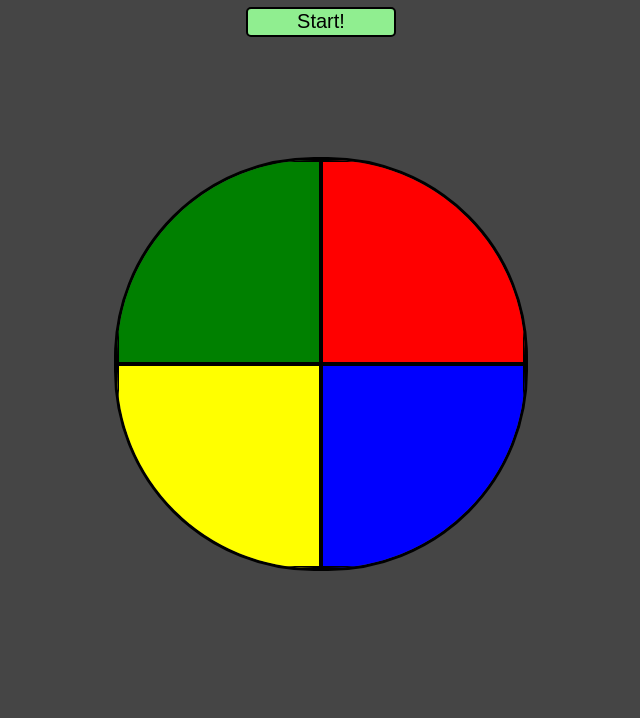
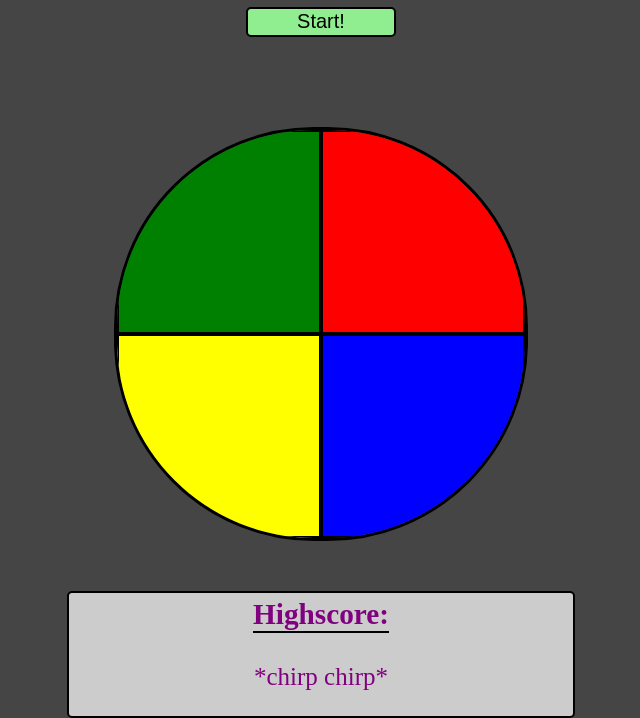
Before and after one commit to Lavitzlegend/Lavitzlegend.github.io, a plain HTML site: page index.html in a window 1280 px wide. Shown: the part 161-879 px from the top of the page, without its empty margins (319-959 px from the left). Before the commit the page ends 800 px from the top, so only its background shows below. Drawn offline with Linux system fonts and the light colour scheme.

Commit message:
Created highscores styling

```diff
--- a/index.html
+++ b/index.html
@@ -19,6 +19,10 @@
         <div class="squares" id="yellow"></div>
         <div class="squares" id="blue"></div>
     </section>
+    <div class="highscore">
+        <h3>Highscore:</h3>
+        <p>*chirp chirp*</p>
+    </div>
     <script src="script.js" type="text/javascript"></script>
 </body>
 </html>
--- a/style.css
+++ b/style.css
@@ -1,6 +1,6 @@
 h1 {
     text-align: center;
-    color: #bbbbbb;
+    color: #cccccc;
 }
 heading {
     display: flex;
@@ -28,10 +28,13 @@ heading {
     border: black solid;
     border-radius: 200px;
     overflow: auto;
-    margin: 100px 47px 0 47px;
+    margin: 60px 47px 50px 47px;
 }
 body {
     max-width: 508px;
+    display: flex;
+    flex-direction: column;
+    justify-content: center;
     margin: auto;
     background: #454545;
 }
@@ -78,3 +81,20 @@ body {
 .hideshow {
     color: white;
 }
+.highscore {
+    color: purple;
+    background: #cccccc;
+    border: 2px black solid;
+    border-radius: 5px;
+    font-size: 25px;
+    /* max-width: 300px; */
+    display: flex;
+    justify-content: center;
+    flex-direction: column;
+    align-content: center;
+    text-align: center;
+}
+h3 {
+    margin: 5px auto;
+    border-bottom: 2px black solid
+}
```
